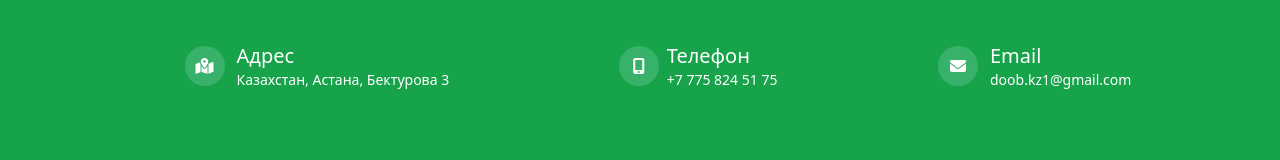
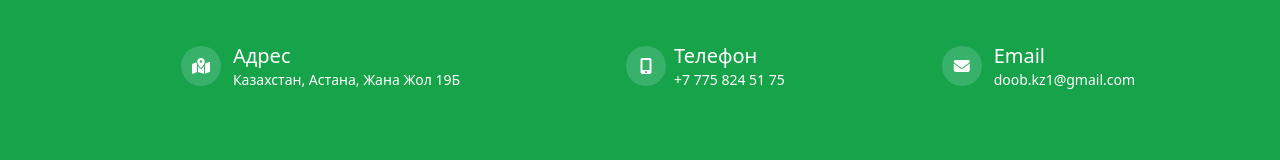
Before and after one commit to ddoobkz/doobkz, a website: page russian.html in a window 1280 px wide. Shown: the part 7132-7292 px from the top of the page. Drawn offline with nearby package versions, Linux system fonts and the light colour scheme.

Commit message:
Update russian.html

```diff
--- a/russian.html
+++ b/russian.html
@@ -1053,7 +1053,7 @@
             ></span>
             <div>
               <p class="text-base lg:text-xl">Адрес</p>
-              <p class="text-xs lg:text-sm">Казахстан, Астана, Бектурова 3</p>
+              <p class="text-xs lg:text-sm">Казахстан, Астана, Жана Жол 19Б</p>
             </div>
           </div>
 
```
